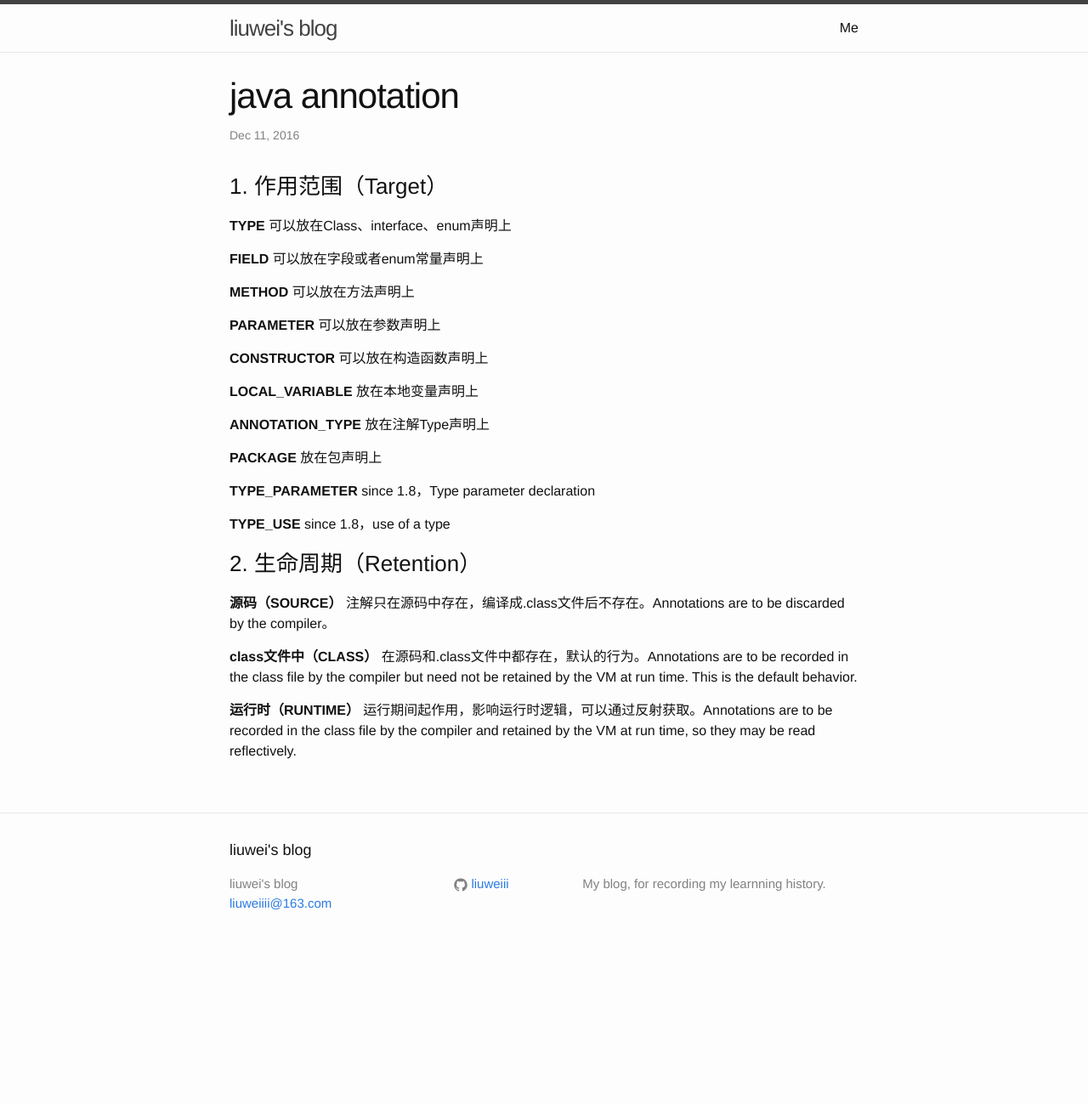
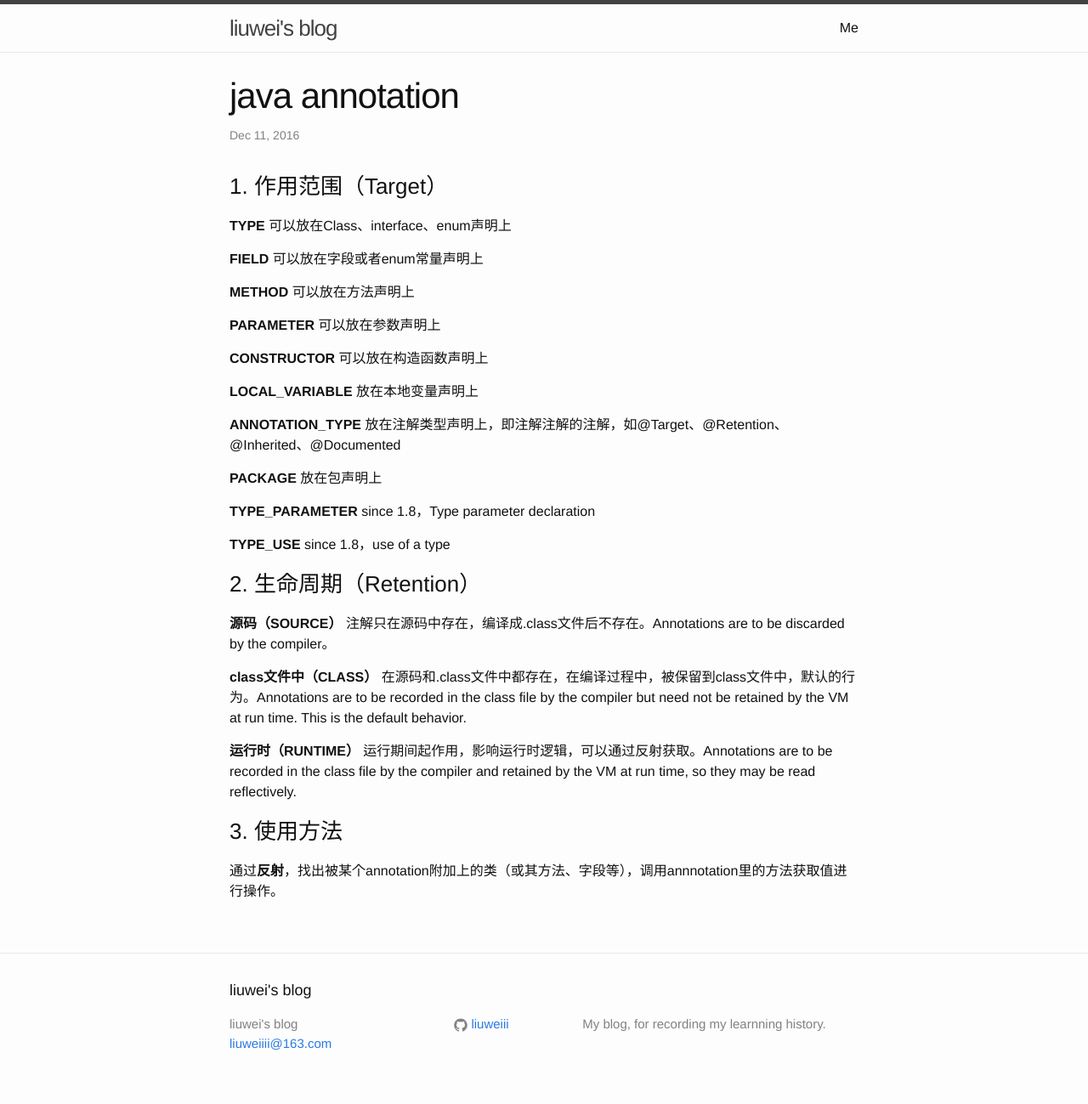
Before and after one commit to liuweiii/liuweiii.github.io, a Jekyll site: the page built from _posts/2016-12-11-java-annotation.markdown, in a window 1280 px wide. Shown: the whole page at 85% size. Built offline with Jekyll 4.4.1, drawn with Linux system fonts in a browser that asks for light colours; before the commit the page ends 1134 px from its top, so only the background shows below that.

Commit message:
java annotation

```diff
--- a/_posts/2016-12-11-java-annotation.markdown
+++ b/_posts/2016-12-11-java-annotation.markdown
@@ -23,7 +23,7 @@ tags:
 
 **LOCAL_VARIABLE** 放在本地变量声明上
 
-**ANNOTATION_TYPE** 放在注解Type声明上
+**ANNOTATION_TYPE** 放在注解类型声明上，即注解注解的注解，如@Target、@Retention、@Inherited、@Documented
 
 **PACKAGE** 放在包声明上
 
@@ -35,6 +35,10 @@ tags:
 
 **源码（SOURCE）** 注解只在源码中存在，编译成.class文件后不存在。Annotations are to be discarded by the compiler。
 
-**class文件中（CLASS）** 在源码和.class文件中都存在，默认的行为。Annotations are to be recorded in the class file by the compiler but need not be retained by the VM at run time.  This is the default behavior.
+**class文件中（CLASS）** 在源码和.class文件中都存在，在编译过程中，被保留到class文件中，默认的行为。Annotations are to be recorded in the class file by the compiler but need not be retained by the VM at run time.  This is the default behavior.
 
 **运行时（RUNTIME）** 运行期间起作用，影响运行时逻辑，可以通过反射获取。Annotations are to be recorded in the class file by the compiler and retained by the VM at run time, so they may be read reflectively.
+
+### 3. 使用方法
+
+通过**反射**，找出被某个annotation附加上的类（或其方法、字段等），调用annnotation里的方法获取值进行操作。
```
